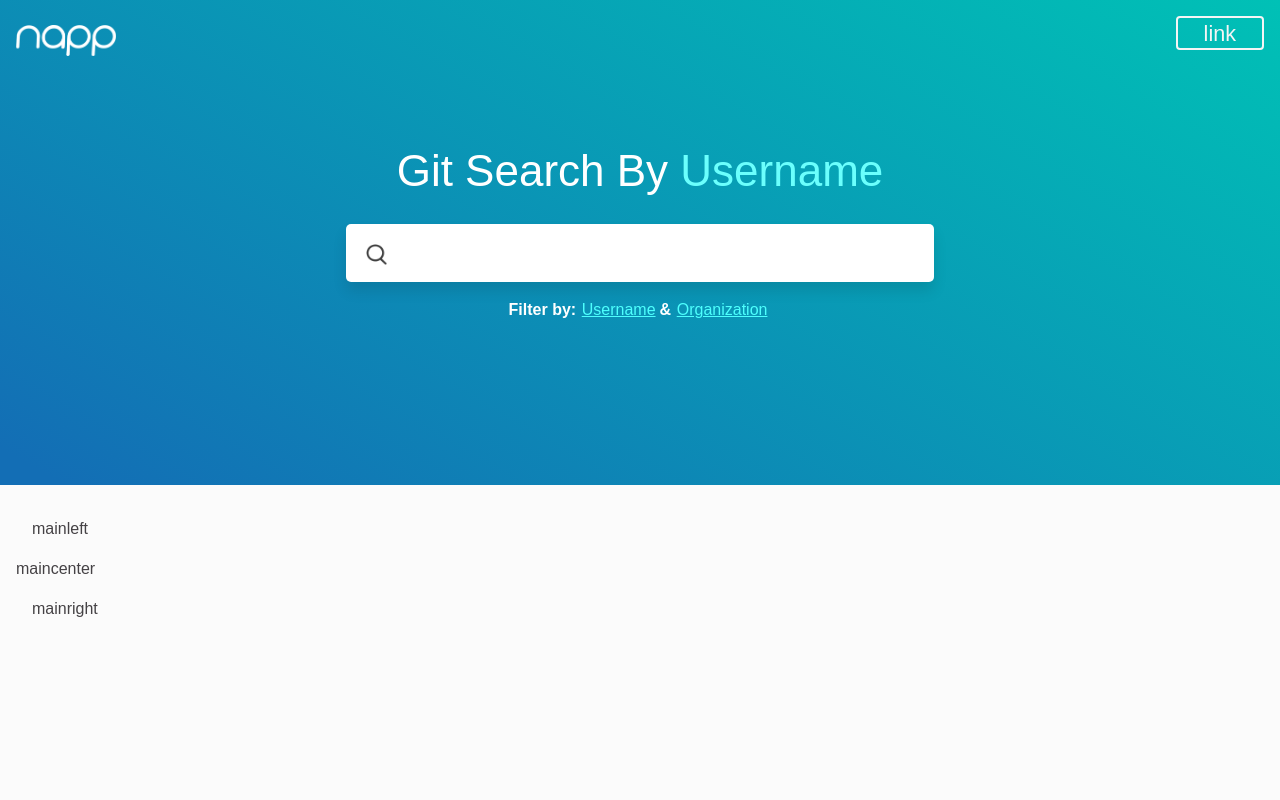
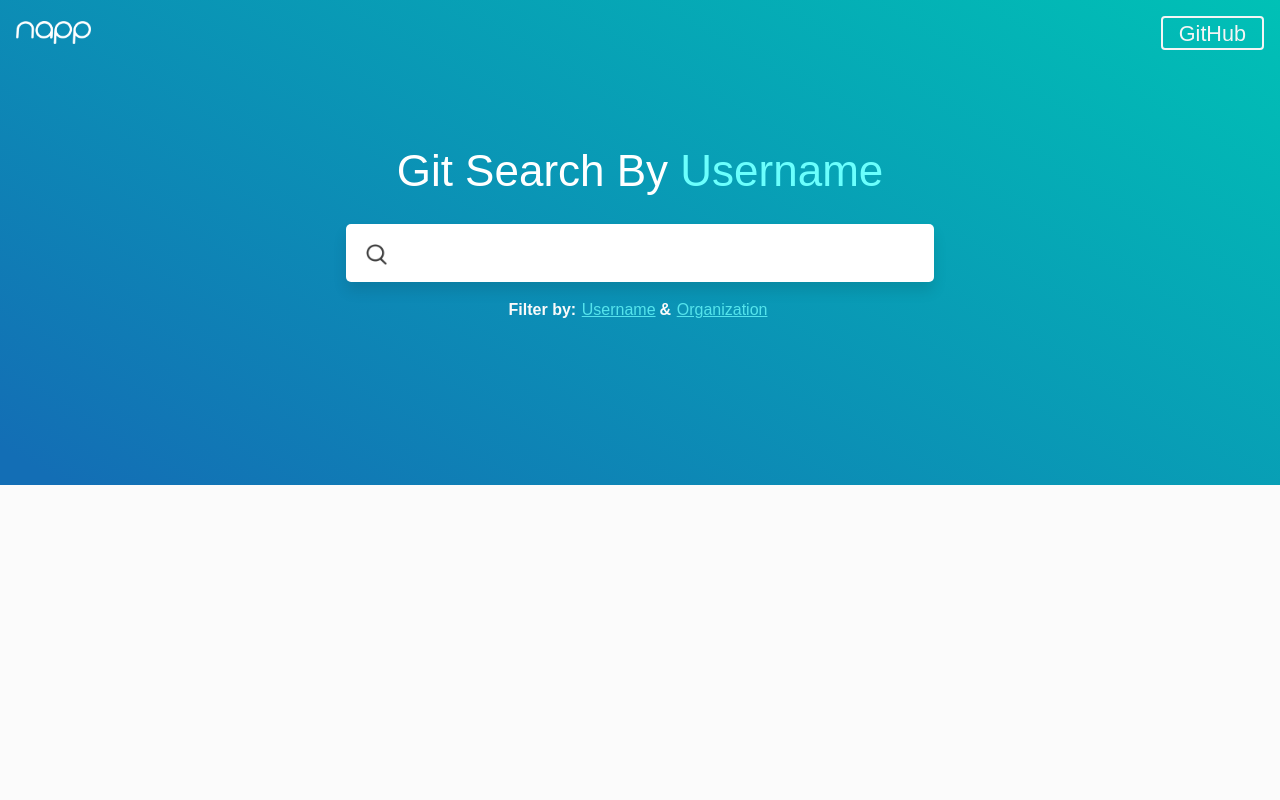
Before and after one commit to stefan22/napp, a React (Create React App) app: page / in a window 1280 px wide. Shown: the top 800 px of the page. Built offline with nearby package versions, Linux system fonts and the light colour scheme.

Commit message:
data fetch async

```diff
--- a/src/Components/App.js
+++ b/src/Components/App.js
@@ -1,25 +1,13 @@
-import React, { Component } from 'react'
+import React from 'react'
 import Layout from './layout/Layout'
+import '../scss/components/header.scss'
 
 
-class App extends Component {
-  render() {
-    return (
-      <Layout>
-        <div id='main-content'>
-          <div className='mainleft'>
-            mainleft
-          </div>
-          <div className='maincenter'>
-            maincenter
-          </div>
-          <div className='mainright'>
-            mainright
-          </div>
-        </div>
-      </Layout>
-    )
-  }
-}
+const App = () => (
+
+  <Layout
+  />
+
+)
 
 export default App
--- a/src/Components/layout/Header.js
+++ b/src/Components/layout/Header.js
@@ -1,9 +1,77 @@
-import React from 'react'
+import React, {Component} from 'react'
 import '../../scss/components/header.scss'
-import logo from '../../images/logo-one-try.png'
 import logo__white from '../../images/logo-one-try__white.png'
 
-const Header = () => (
+
+class Header extends Component {
+  constructor(props) {
+    super(props)
+    this.state = {
+      didScroll: false,
+      lastScrolledTop: 0,
+      queryString: '',
+    }
+    this.hasScrolled = this.hasScrolled.bind(this)
+    this.scrollNavigation = this.scrollNavigation.bind(this)
+    this.handleChange = this.handleChange.bind(this)
+    this.handleSearchQuery = this.handleSearchQuery.bind(this)
+  }
+
+  componentDidMount() {
+    window.addEventListener('scroll', this.scrollNavigation, false)
+  }
+
+  scrollNavigation(e) {
+    const {didScroll} = this.state
+    let scrolledAmount = e.target.scrollingElement.scrollTop
+    this.hasScrolled(scrolledAmount)
+    if(didScroll) {
+      this.setState(() => ({didScroll: false}))
+    }
+  }
+
+  hasScrolled = scrolledAmount => {
+    const {lastScrolledTop} = this.state
+    const header = document.querySelector('header > div')
+    if(scrolledAmount > 70) {
+      this.setState({
+        lastScrolledTop: scrolledAmount,
+        didScroll: true,
+      })
+      header.classList.add('headsup')
+    }
+    else if(scrolledAmount <= lastScrolledTop) header.classList.remove('headsup')
+  }
+
+  handleChange(event) {
+    const query = event.target
+    if(event.type === 'focus') {
+      query.value = ''
+      event.target.placeholder = 'Enter search parameter..'
+    } else if(event.type === 'blur') {
+      query.value = ''
+      event.target.placeholder = 'Search..'
+    } else if(event.key === 'Enter') {
+      this.setState({
+        queryString: query.value,
+      })
+    }
+  }
+
+  handleSearchQuery(e) {
+    e.preventDefault()
+    this.props.fetchGitData(
+      this.state.queryString
+    )
+  }
+
+  componentWillUnmount() {
+    window.removeEventListener('scroll', this.scrollNavigation)
+  }
+
+  render() {
+
+    return (
 
       <header>
         <div className='topnav-container'>
@@ -11,15 +79,23 @@ const Header = () => (
             <img src={logo__white} alt='logo' />
           </div>
           <div className='topnav-link'>
-        <p>link</p>
+            <p>GitHub</p>
           </div>
         </div>
 
         <div className='search-container'>
           <div className='search-container-inner'>
             <h2 className='search-container__title'>Git Search By <span>Username</span></h2>
-        <form className='search-form'>
-          <input className='search-form__input' type='text' name='search' />
+            <form
+              onSubmit={this.handleSearchQuery}
+              className='search-form'>
+              <input
+                onBlur={this.handleChange}
+                onFocus={this.handleChange}
+                onKeyDown={this.handleChange}
+                className='search-form__input'
+                type='text' name='search'
+              />
               <div className='search-filters'>Filter by:
                 <span>Username</span> &
                 <span>Organization</span>
@@ -28,7 +104,9 @@ const Header = () => (
           </div>
         </div>
       </header>
+    )
+  }
 
-)
+}
 
 export default Header
--- a/src/scss/components/header.scss
+++ b/src/scss/components/header.scss
@@ -7,12 +7,10 @@ header {
 }
 
 .topnav-container {
-  transition: top .3s ease-in-out;
+  transition: top .4s linear, background .2s linear, color .1s linear,
+  box-shadow .4s linear, border .1s linear;
   height: 66px;
   z-index: 3000;
-  // background: #FFF;
-  // border-bottom: 1px solid #E5E5E5;
-  // box-shadow: 0 1px 3px 0 rgba(0,0,0,.2);
   position: fixed;
   top: 0;
   left: 0;
@@ -21,16 +19,43 @@ header {
   display: flex;
   flex-direction: row;
   justify-content: space-between;
+  &.headsup {
+    background: #FFF;
+    border-bottom: 1px solid #E5E5E5;
+    box-shadow: 0 1px 3px 0 rgba(0,0,0,.2);
+    .topnav-link {
+      border: 2px solid #3391b5;
+      p {
+        color: #3184b6;
+      }
+    }
+    .topnav-logo {
+      background: url('../../images/logo-one-try.png') no-repeat 0 6px;
+      height: auto;
+      width: 100%;
+      max-width: 65px;
+      background-size: contain;
+      margin: 2px 0;
+      @media screen and (min-width: 1024px) {
+        max-width: 75px;
+        background-position-y: 4px;
+      }
+      img {
+        display: none;
+      }
+    }
+  }
 }
 
 .topnav-logo {
   img {
     height: auto;
-    padding: 9px 0;
+    margin: 8px 0;
     width: 100%;
     max-width: 65px;
     @media screen and (min-width: 1024px) {
-      max-width: 100px;
+      max-width: 75px;
+      margin: 5px 0;
     }
   }
 }
@@ -42,7 +67,7 @@ header {
   p {
     font-size: 1.20rem;
     margin: 0;
-    padding: 0 10px;
+    padding: 0;
     // color: #3184b6;
     color: #f5f5f5;
     font-weight: 400;
@@ -137,7 +162,7 @@ header {
 }
 
 .search-filters {
-  color: #FFF;
+  color: #fafafa;
   display: flex;
   flex-direction: row;
   line-height: 24px;
@@ -152,7 +177,8 @@ header {
     text-align: left;
     margin-left: .35rem;
     font-weight: 500;
-    color: #4dfffd;
+    opacity: .9;
+    color: #5dedf2;
     cursor: pointer;
 
   }
```
Lines whose indentation alone changed are shown as unchanged.
